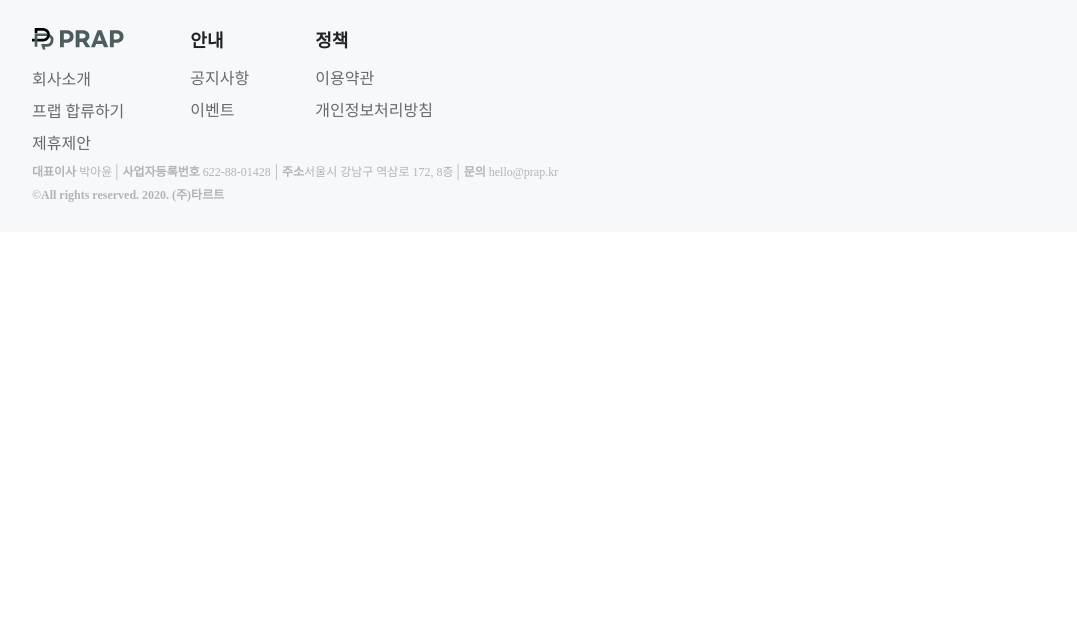
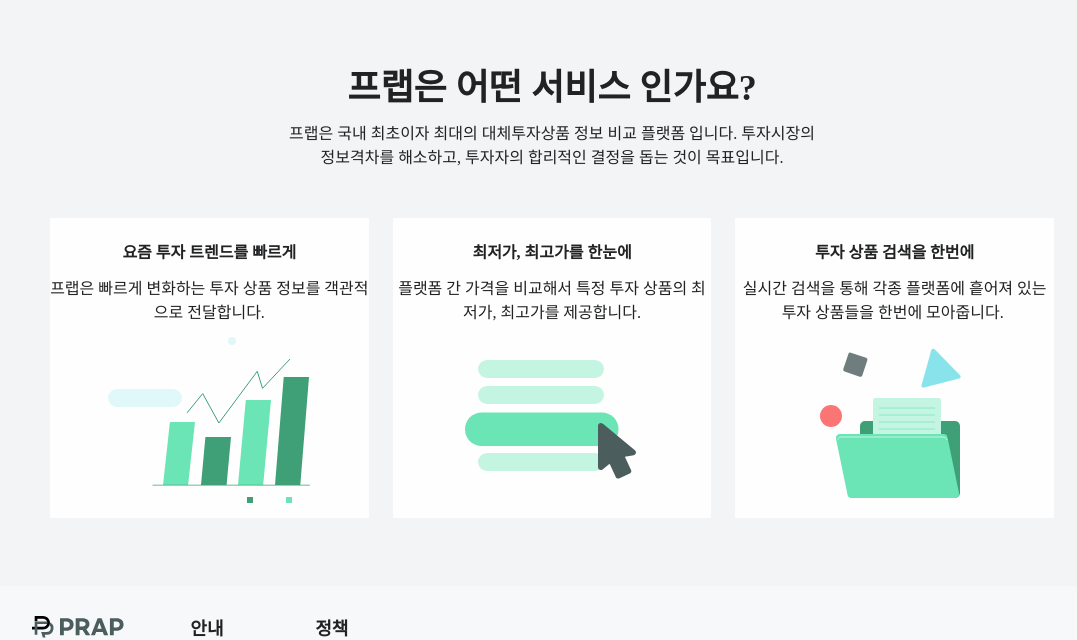
Before and after one commit to wnsguddl789/COMPANY_TASK, a Next.js app: page / in a window 1280 px wide. Shown: the part 760-1400 px from the top of the page, without its empty margins (88-1165 px from the left). Before the commit the page ends 992 px from the top, so only its background shows below. Built offline with nearby package versions, Linux system fonts and the light colour scheme.

Commit message:
✨프랩 소개 섹션 제작완료

```diff
--- /dev/null
+++ b/src/components/AppLayout/IntroDuce/index.tsx
@@ -0,0 +1,122 @@
+import styled from '@emotion/styled';
+
+const IntroDuce = () => {
+  return (
+    <Container>
+      <h2>프랩은 어떤 서비스 인가요?</h2>
+      <p>
+        프랩은 국내 최초이자 최대의 대체투자상품 정보 비교 플랫폼 입니다. 투자시장의 정보격차를 해소하고, 투자자의 합리적인 결정을 돕는 것이
+        목표입니다.
+      </p>
+      <div>
+        <section>
+          <div>
+            <div>
+              <h2>요즘 투자 트렌드를 빠르게</h2>
+              <span>프랩은 빠르게 변화하는 투자 상품 정보를 객관적으로 전달합니다.</span>
+            </div>
+            <svg width="308" height="190" fill="none" xmlns="http://www.w3.org/2000/svg">
+              <rect opacity="0.2" width="74" height="18" rx="9" transform="matrix(-1 0 0 1 127 64)" fill="#6BDEE5"></rect>
+              <path d="M132 87.918l15.712-19.288L163.86 98l38.407-51.726 5.237 17.096L235 34" stroke="#3FA078"></path>
+              <path d="M114.919 97H140l-6.919 63H108l6.919-63z" fill="#6BE5B6"></path>
+              <path d="M150.412 112H176l-4.412 48H146l4.412-48z" fill="#3FA078"></path>
+              <path d="M190.816 75H216l-7.816 85H183l7.816-85z" fill="#6BE5B6"></path>
+              <path d="M228.718 52H254l-8.718 108H220l8.718-108z" fill="#3FA078"></path>
+              <path fill="#3FA078" d="M97.558 159.653h157.263v.874H97.558zM192 172h6v6h-6z"></path>
+              <path fill="#6BE5B6" d="M231 172h6v6h-6z"></path>
+              <circle cx="177" cy="16" r="4" fill="#E0F8F9"></circle>
+            </svg>
+          </div>
+          <div>
+            <div>
+              <h2>최저가, 최고가를 한눈에</h2>
+              <span>플랫폼 간 가격을 비교해서 특정 투자 상품의 최저가, 최고가를 제공합니다.</span>
+            </div>
+            <svg width="308" height="190" fill="none" xmlns="http://www.w3.org/2000/svg">
+              <rect x="67" y="87.419" width="153.514" height="33.698" rx="16.849" fill="#6BE5B6"></rect>
+              <rect x="80" y="35" width="126" height="18" rx="9" fill="#C4F5E2"></rect>
+              <rect x="80" y="61" width="126" height="18" rx="9" fill="#C4F5E2"></rect>
+              <rect x="80" y="128" width="126" height="18" rx="9" fill="#C4F5E2"></rect>
+              <path
+                d="M202.805 98c-.744 0-1.457.29-1.983.807a2.732 2.732 0 00-.822 1.949v41.529c0 1.523 1.255 2.757 2.805 2.757a2.87 2.87 0 001.771-.581l7.049-5.621 6.127 13.129c.48.979 1.476 1.56 2.546 1.56.406 0 .812 0 1.218-.29l10.186-4.643c1.403-.653 2.067-2.321 1.329-3.663l-6.163-13.166 8.894-1.632a3.257 3.257 0 001.587-.943c.997-1.161.849-2.865-.443-3.917L204.65 98.617l-.037.036a2.82 2.82 0 00-1.808-.653z"
+                fill="#4C5D5E"
+              ></path>
+            </svg>
+          </div>
+          <div>
+            <div>
+              <h2>투자 상품 검색을 한번에</h2>
+              <span>실시간 검색을 통해 각종 플랫폼에 흩어져 있는 투자 상품들을 한번에 모아줍니다. </span>
+            </div>
+            <svg width="308" height="190" fill="none" xmlns="http://www.w3.org/2000/svg">
+              <rect x="119" y="96" width="100" height="77" rx="5" fill="#3FA078"></rect>
+              <rect x="132" y="73" width="68" height="68" rx="2" fill="#C4F5E2"></rect>
+              <rect opacity="0.8" x="108" y="27" width="20" height="20" rx="2" transform="rotate(18.442 108 27)" fill="#4C5D5E"></rect>
+              <path
+                opacity="0.8"
+                d="M190.281 25.107c.414-1.483 2.277-1.963 3.355-.864l25.463 25.974c1.078 1.1.561 2.953-.93 3.337l-35.225 9.065c-1.491.383-2.838-.99-2.425-2.474l9.762-35.038z"
+                fill="#6BDEE5"
+              ></path>
+              <circle opacity="0.8" cx="90" cy="91" r="11" fill="#FB5353"></circle>
+              <path
+                d="M94.99 113.807A4 4 0 0198.908 109h103.65a4 4 0 013.918 3.193l11.534 56a4 4 0 01-3.918 4.807h-103.65a4 4 0 01-3.918-3.193l-11.534-56z"
+                fill="#6BE5B6"
+              ></path>
+              <path d="M138 83h56M138 90h56M138 97h56M138 104h56" stroke="#89EAC5"></path>
+              <path d="M97 114.571c0-1.714 1.651-2.571 2.236-2.571h102.811c1.2 0 3.403 1 3.953 3" stroke="#C4F5E2"></path>
+            </svg>
+          </div>
+        </section>
+      </div>
+    </Container>
+  );
+};
+export default IntroDuce;
+
+const Container = styled.div`
+  text-align: center;
+  background-color: rgb(243, 244, 245);
+  padding: 72px 138px 0px;
+  & > h2 {
+    font-size: 36px;
+    font-weight: 700;
+    margin: 0px 0px 16px;
+  }
+  & > p {
+    margin: 0px auto 48px;
+    padding: 0px;
+    width: 540px;
+    word-break: keep-all;
+    text-align: center;
+    white-space: pre-wrap;
+    font-size: 16px;
+    font-weight: 400;
+    line-height: 24px;
+  }
+  & > div > section {
+    display: flex;
+    -webkit-box-pack: center;
+    justify-content: center;
+    gap: 24px;
+    padding-bottom: 68px;
+    margin: 0px auto;
+    max-width: 1200px;
+    & > div {
+      text-align: center;
+      background-color: rgb(254, 254, 254);
+      width: 100%;
+      & > div {
+        h2 {
+          font-weight: 700;
+          margin: 27px 0px 16px;
+        }
+        span {
+          font-weight: 400;
+          font-size: 16px;
+          white-space: pre-wrap;
+          line-height: 24px;
+        }
+      }
+    }
+  }
+`;
```
Also changed, not shown: tsconfig.json (+4 -3 lines).
